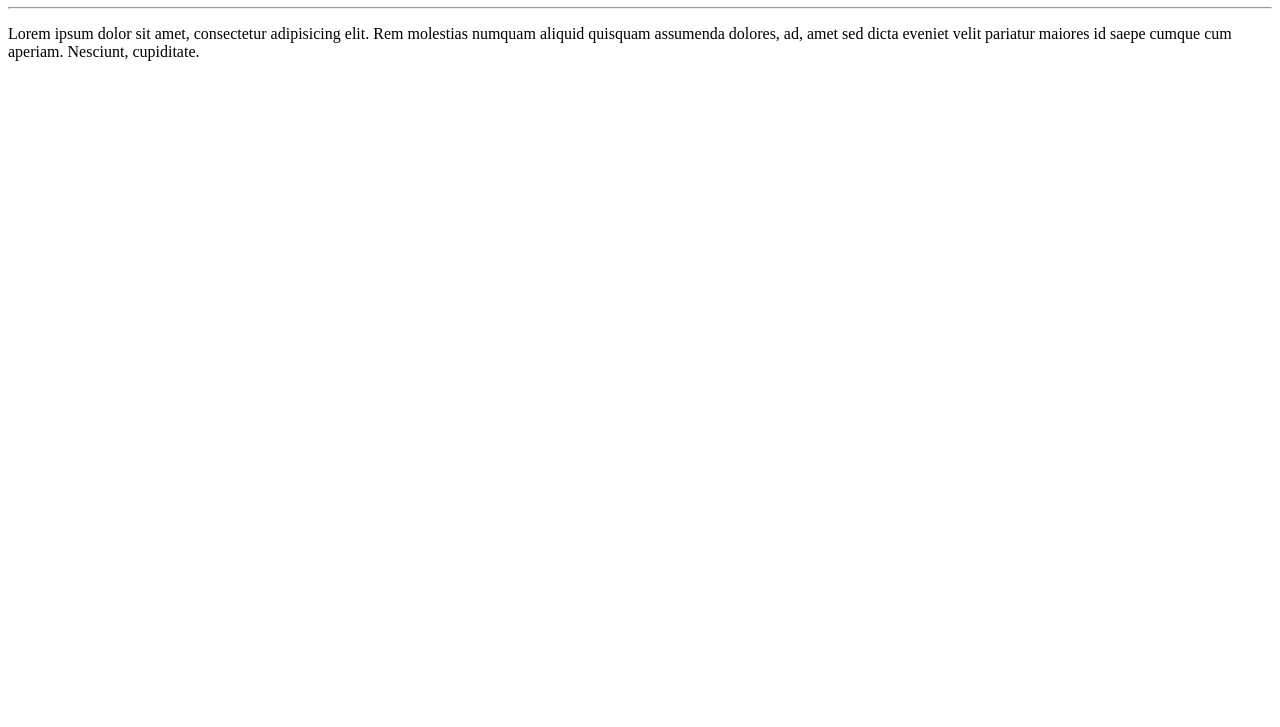
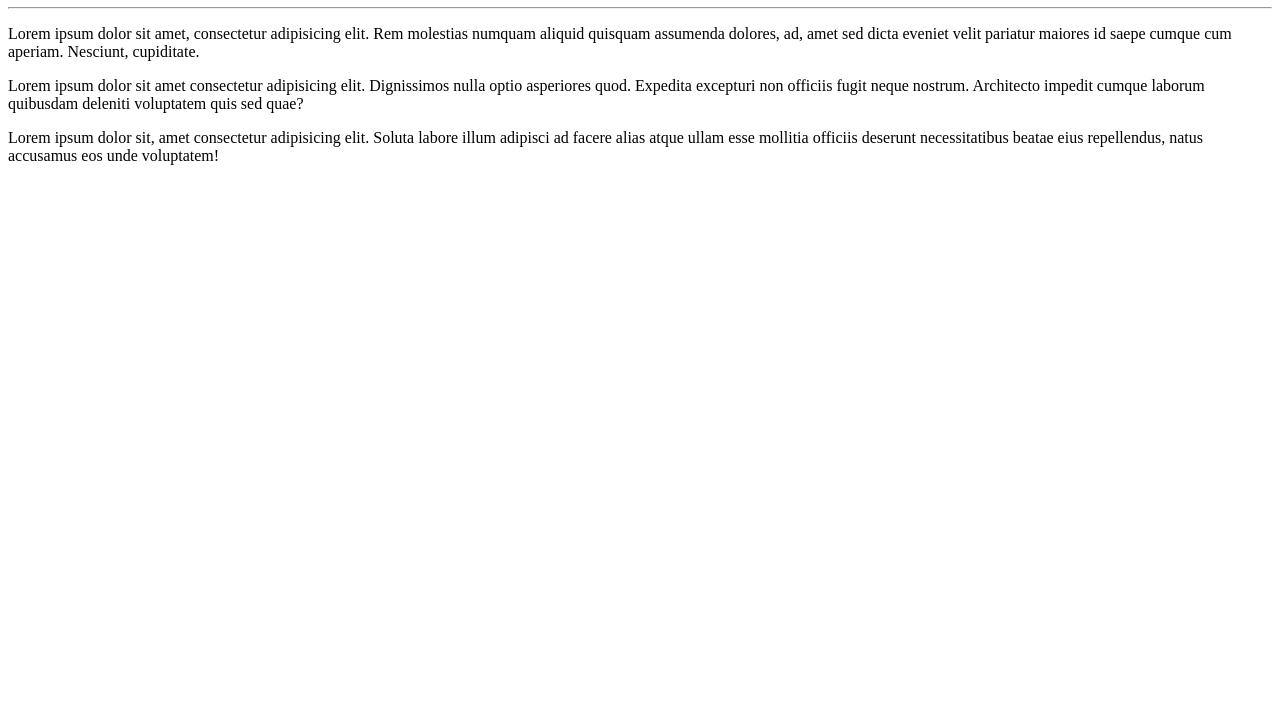
Before and after one commit to wendermath/HelloWorld, a plain HTML site: page site-ex/index.html in a window 1280 px wide. Shown: the part 73-800 px from the top of the page. Drawn offline with Linux system fonts and the light colour scheme.

Commit message:
adicionei dois paragrafos

```diff
--- a/site-ex/index.html
+++ b/site-ex/index.html
@@ -8,5 +8,7 @@
     <h1>Olá Mundo</h1>
     <hr>
     <p>Lorem ipsum dolor sit amet, consectetur adipisicing elit. Rem molestias numquam aliquid quisquam assumenda dolores, ad, amet sed dicta eveniet velit pariatur maiores id saepe cumque cum aperiam. Nesciunt, cupiditate.</p>
+    <p>Lorem ipsum dolor sit amet consectetur adipisicing elit. Dignissimos nulla optio asperiores quod. Expedita excepturi non officiis fugit neque nostrum. Architecto impedit cumque laborum quibusdam deleniti voluptatem quis sed quae?</p>
+    <p>Lorem ipsum dolor sit, amet consectetur adipisicing elit. Soluta labore illum adipisci ad facere alias atque ullam esse mollitia officiis deserunt necessitatibus beatae eius repellendus, natus accusamus eos unde voluptatem!</p>
 </body>
 </html>
```
